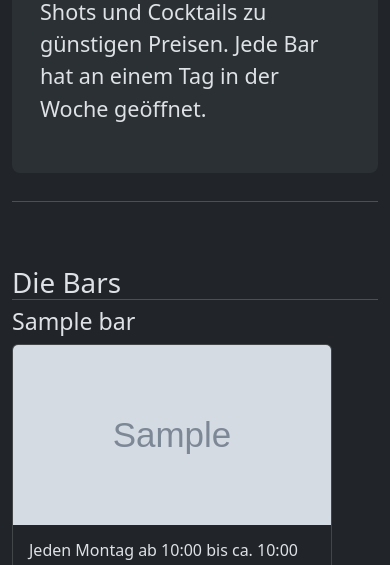
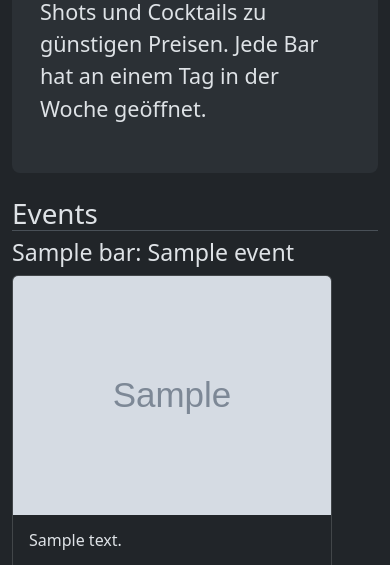
Before and after one commit to studi-bars/website, a Django app: template main/templates/main/main.html in a window 390 px wide. Shown: the part 291-856 px from the top of the page. Run offline with Django 5.2, Linux system fonts and the light colour scheme; tables that the repository leaves empty hold one stand-in row (values such as "Sample post"); the template is opened without the code that fills it: values that come from a table or form of the project are taken from there, most other values are stand-ins (such as "Sample title", 1, 10 or a date in 2020); grey boxes marked "Sample" are stand-in pictures; parts of the project's set-up code (start-up, migrations or seed data) failed here and were passed over; some libraries are stand-ins or nearby versions; grey boxes are pictures that could not be loaded.

Commit message:
Show events at mobile at first

```diff
--- a/main/templates/main/main.html
+++ b/main/templates/main/main.html
@@ -12,6 +12,31 @@
                 Jede Bar hat an einem Tag in der Woche geöffnet.
             </p>
         </div>
+    </div>
+    <h1 class="border-bottom d-sm-none" id="die-bars">Events</h1>
+    <div class="d-sm-none d-flex overflow-auto flex-nowrap mb-5">
+        {% for event in events %}
+            <div class="me-2">
+                <h3 class="me-2" style="position:sticky; left: 0; width: max-content">{{ event.bar }}: {{ event.name }}</h3>
+
+                <div class="d-flex flex-nowrap">
+                    {% comment %}{% for bar in day.1 %}{% endcomment %}
+                    <div class="card me-2" style="width: 20rem">
+                        {% if  event.poster %}
+                            <img alt="Bild {{ event.name }}" src="{{ event.poster.url }}"
+                                 class="card-img-top object-fit-cover "
+                                 >
+                        {% endif %}
+                        <div class="card-body">
+                            <h6 class="card-title">
+                                {{ event.description }}
+                            </h6>
+                        </div>
+                    </div>
+                    {% comment %}{% endfor %}{% endcomment %}
+                </div>
+            </div>
+        {% endfor %}
     </div>
     <div class="row mb-5">
         {% for day in bars_by_day %}
--- a/main/views.py
+++ b/main/views.py
@@ -19,6 +19,7 @@ def main_view(request):
         'weekdays': Weekday.choices[:-3],
         'bars_by_day': bars,
         'bars': Bar.objects.all().order_by('day'),
+        'events': Event.objects.all().order_by('start_date')
     })
 
 
```
